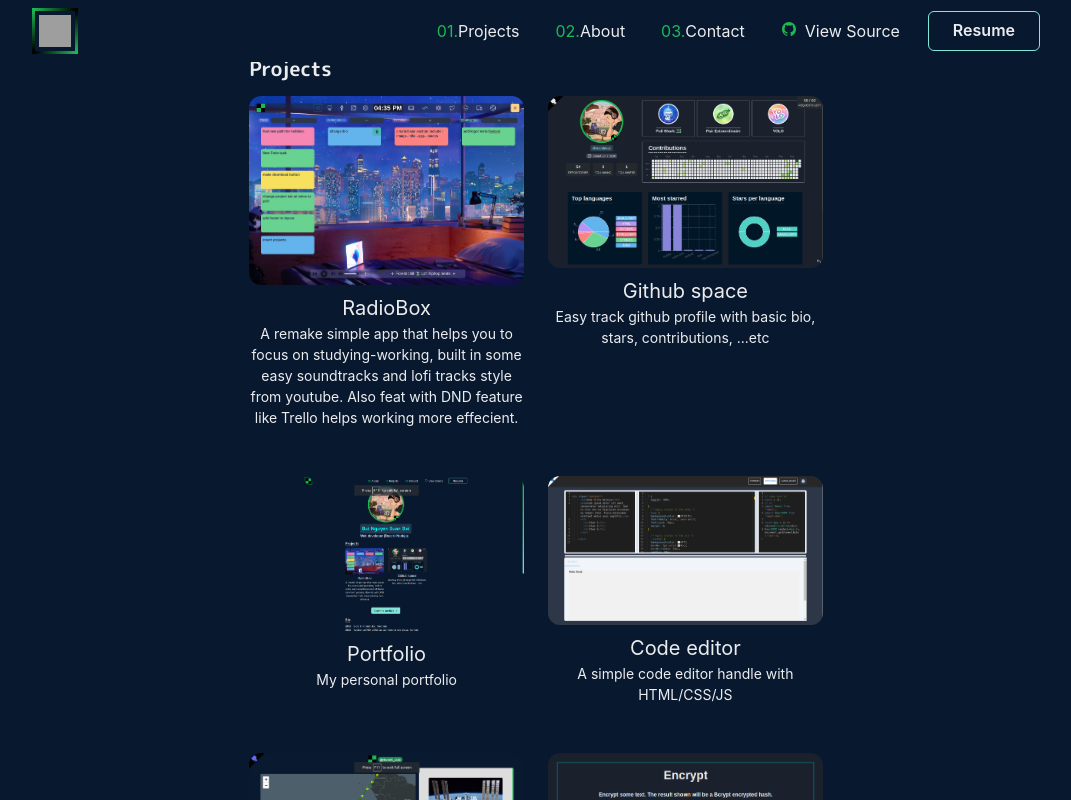
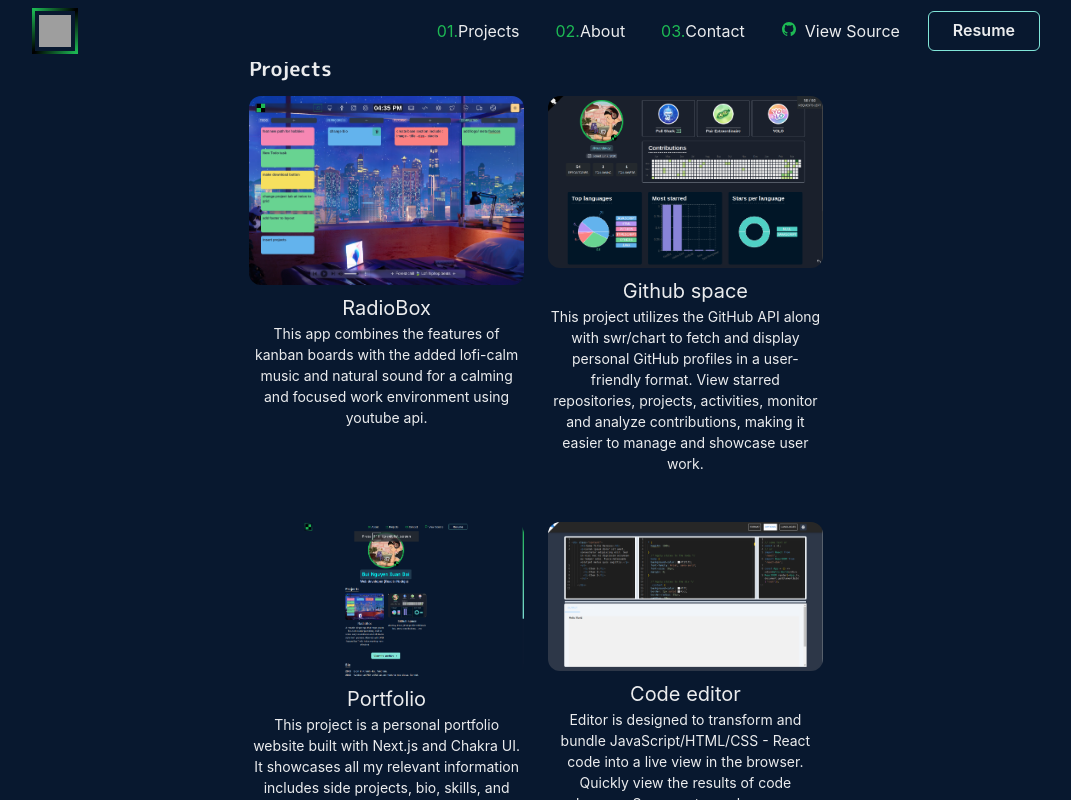
Before and after one commit to xuandai-py/hermit_crab, a Next.js app: page /projects in a window 1280 px wide. Shown: the top 800 px of the page, without its empty margins (104-1175 px from the left). Built offline with nearby package versions, Linux system fonts and the light colour scheme; grey boxes are pictures that could not be loaded.

Commit message:
update projects description

```diff
--- a/pages/projects.js
+++ b/pages/projects.js
@@ -2,11 +2,11 @@ import { Container, Heading, SimpleGrid } from '@chakra-ui/react'
 import { WorkGridItem } from '../components/grid-item'
 import Layout from '../components/layouts/article'
 import Section from '../components/section'
+import codeeditor from '../public/images/projects/codeeditor.png'
 import githubspace from '../public/images/projects/githubspace.png'
+import hash from '../public/images/projects/hash.png'
+import iss from '../public/images/projects/iss.png'
 import portfolio from '../public/images/projects/portfolio.png'
-import codeeditor from '../public/images/projects/codeeditor.png'
-import iss from '../public/images/projects/iss.png'
-import hash from '../public/images/projects/hash.png'
 import radiobox from '../public/images/projects/radiobox.png'
 import roland from '../public/images/projects/roland.png'
 
@@ -20,7 +20,7 @@ const Works = () => (
       <SimpleGrid columns={[1, 1, 2]} gap={6}>
         <Section>
           <WorkGridItem id="radiobox" title="RadioBox" thumbnail={radiobox} path='https://radio-9od2ikeks-xuandai-py.vercel.app/'>
-            A remake simple app that helps you to focus on studying-working, built in some easy soundtracks and lofi tracks style from youtube. Also feat with DND feature like Trello helps working more effecient.
+            This app combines the features of kanban boards with the added lofi-calm music and natural sound for a calming and focused work environment using youtube api.
           </WorkGridItem>
         </Section>
 
@@ -31,8 +31,7 @@ const Works = () => (
             thumbnail={githubspace}
             path="https://githubspace.daidesu.dev/"
           >
-            Easy track github profile with basic bio, stars, contributions,
-            ...etc
+            This project utilizes the GitHub API along with swr/chart to fetch and display personal GitHub profiles in a user-friendly format. View starred repositories, projects, activities, monitor and analyze contributions, making it easier to manage and showcase user work.
           </WorkGridItem>
         </Section>
 
@@ -43,7 +42,7 @@ const Works = () => (
             thumbnail={portfolio}
             path="https://daidesu.dev/"
           >
-            My personal portfolio
+            This project is a personal portfolio website built with Next.js and Chakra UI. It showcases all my relevant information includes side projects, bio, skills, and interests. It utilizes Next.js for server-rendered and static websites and Chakra UI for simple, modular, and accessible components.
           </WorkGridItem>
         </Section>
 
@@ -52,9 +51,9 @@ const Works = () => (
             id="code-editor"
             title="Code editor"
             thumbnail={codeeditor}
-            // path="https://githubspace.daidesu.dev/"
+            path="https://github.com/xuandai-py/code-editor"
           >
-            A simple code editor handle with HTML/CSS/JS
+            Editor is designed to transform and bundle JavaScript/HTML/CSS - React code into a live view in the browser. Quickly view the results of code changes. Suppose to work on more languages and bundler in future.
           </WorkGridItem>
         </Section>
 
@@ -65,7 +64,7 @@ const Works = () => (
             thumbnail={iss}
             path="https://whereistheiss.daidesu.dev/"
           >
-            Code editor handle with HTML/CSS/JS
+            Simple tracking the ISS in real time.
           </WorkGridItem>
         </Section>
 
```
